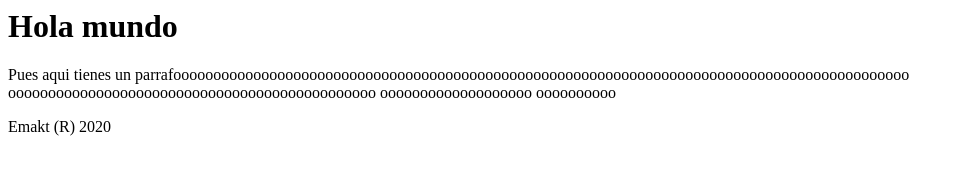
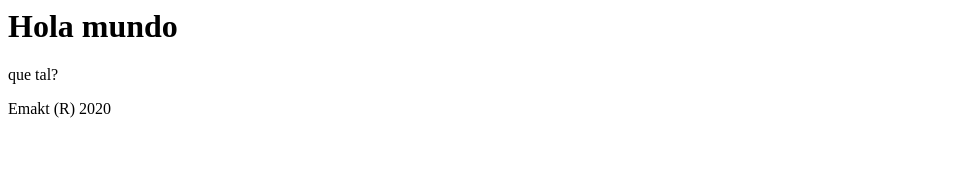
Before and after one commit to Eric-SanchezMarch/testweb, a plain HTML site: page index.html in a window 1280 px wide. Shown: the whole page, without its empty margins (0-964 px from the left). Drawn offline with Linux system fonts and the light colour scheme.

Commit message:
Update index.html

```diff
--- a/index.html
+++ b/index.html
@@ -6,10 +6,8 @@
 
 <body>
 <h1> Hola mundo</h1>
-  <p> Pues aqui tienes un parrafoooooooooooooooooooooooooooooooooooooooooooooooooooooooooooooooooooooooooooooooooooooooooooo
-    oooooooooooooooooooooooooooooooooooooooooooooo
-    ooooooooooooooooooo
-    oooooooooo
+  <p> que tal?
+
   </p>
   <footer> Emakt (R) 2020 </footer>
 </body>
```
